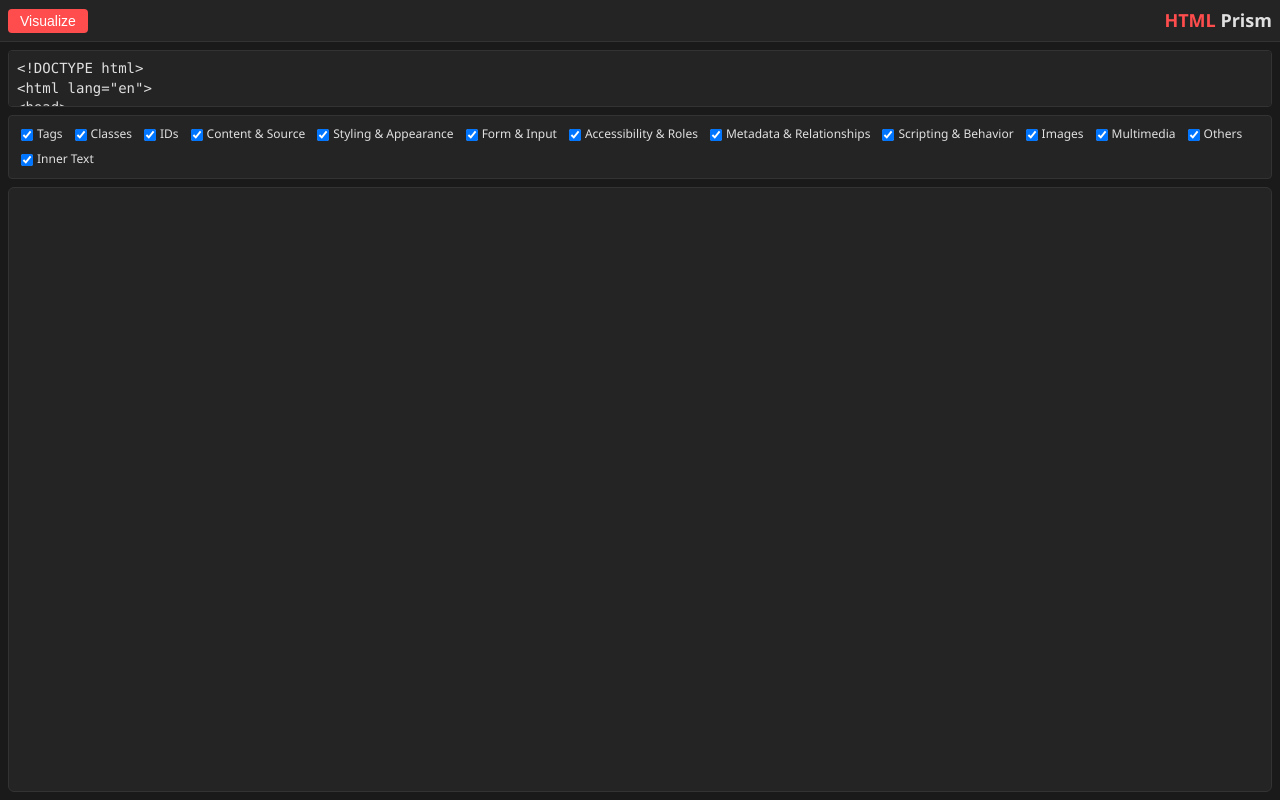
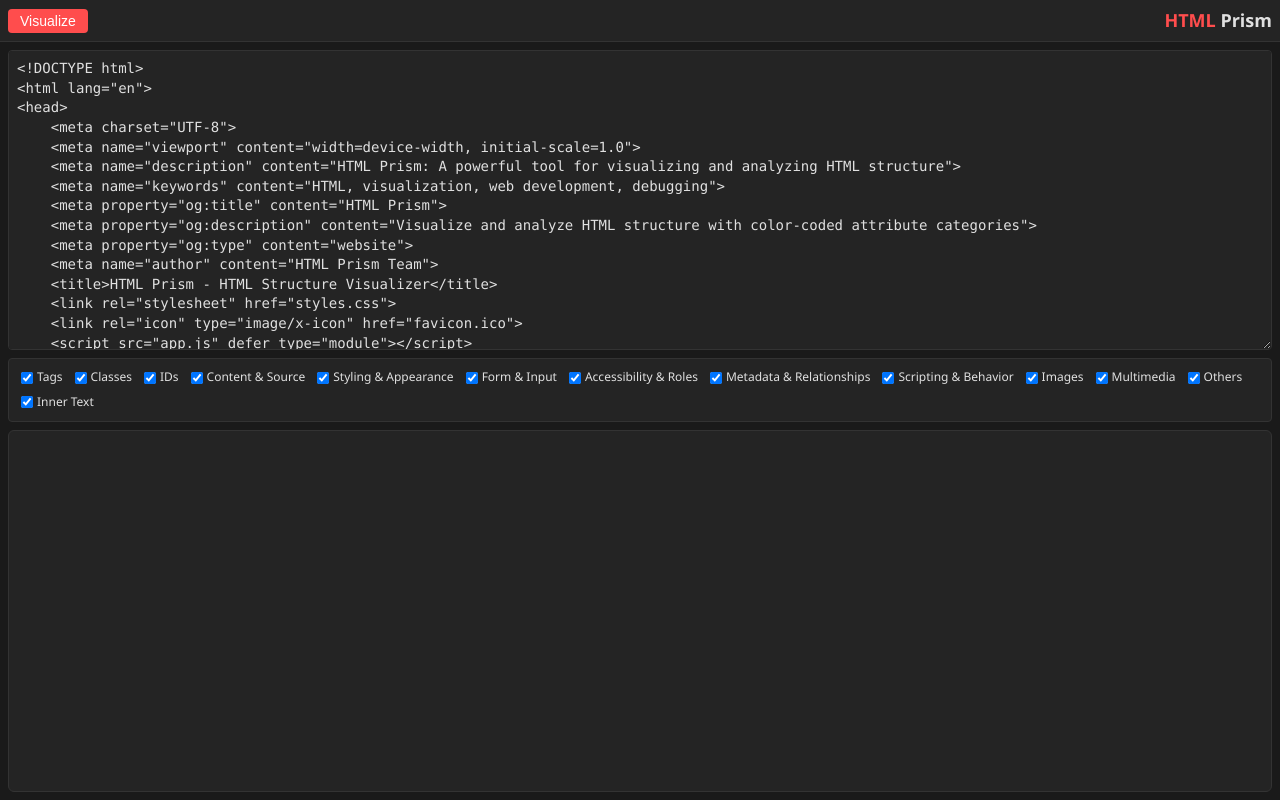
Before and after one commit to cinkovic/HTML-Prism, a React (Vite) app in the folder react/: page / in a window 1280 px wide. Built offline with nearby package versions, Linux system fonts and the light colour scheme.

Commit message:
manual fixes

```diff
--- a/react/src/components/CodeInput/CodeInput.module.css
+++ b/react/src/components/CodeInput/CodeInput.module.css
@@ -4,13 +4,13 @@
     background-color: var(--color-surface);
     border: 1px solid var(--color-border);
     border-radius: var(--radius-sm);
-    flex: 1;
-    min-height: 0;
     padding: 0.5rem;
     font-family: ui-monospace, SFMono-Regular, Menlo, Monaco, Consolas, monospace;
     font-size: 0.875rem;
     line-height: 1.4;
-    resize: none;
+    resize: vertical;
+    min-height: 1.6em;
+    height: 300px;
 }
 
 .input:focus {
```
